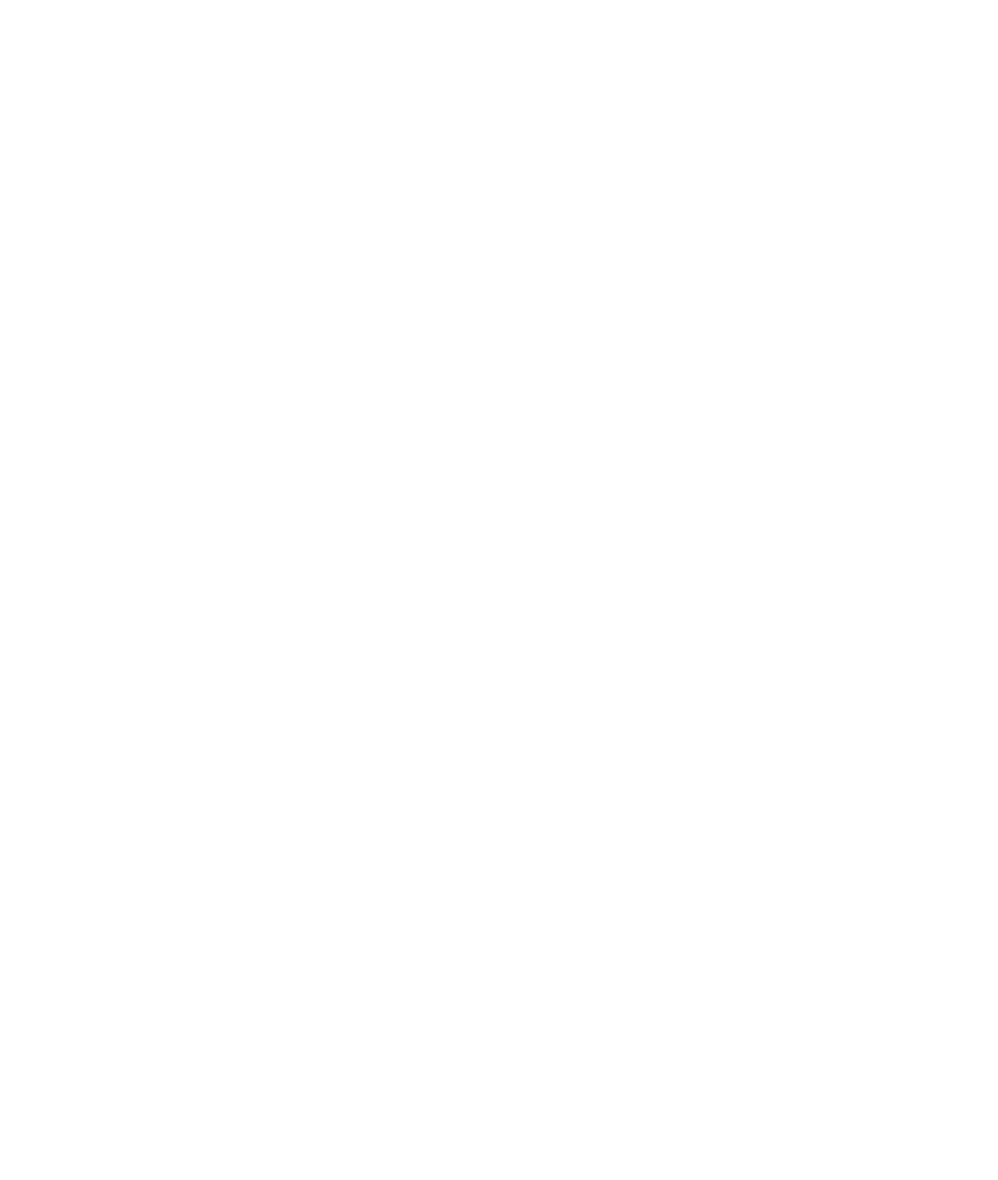
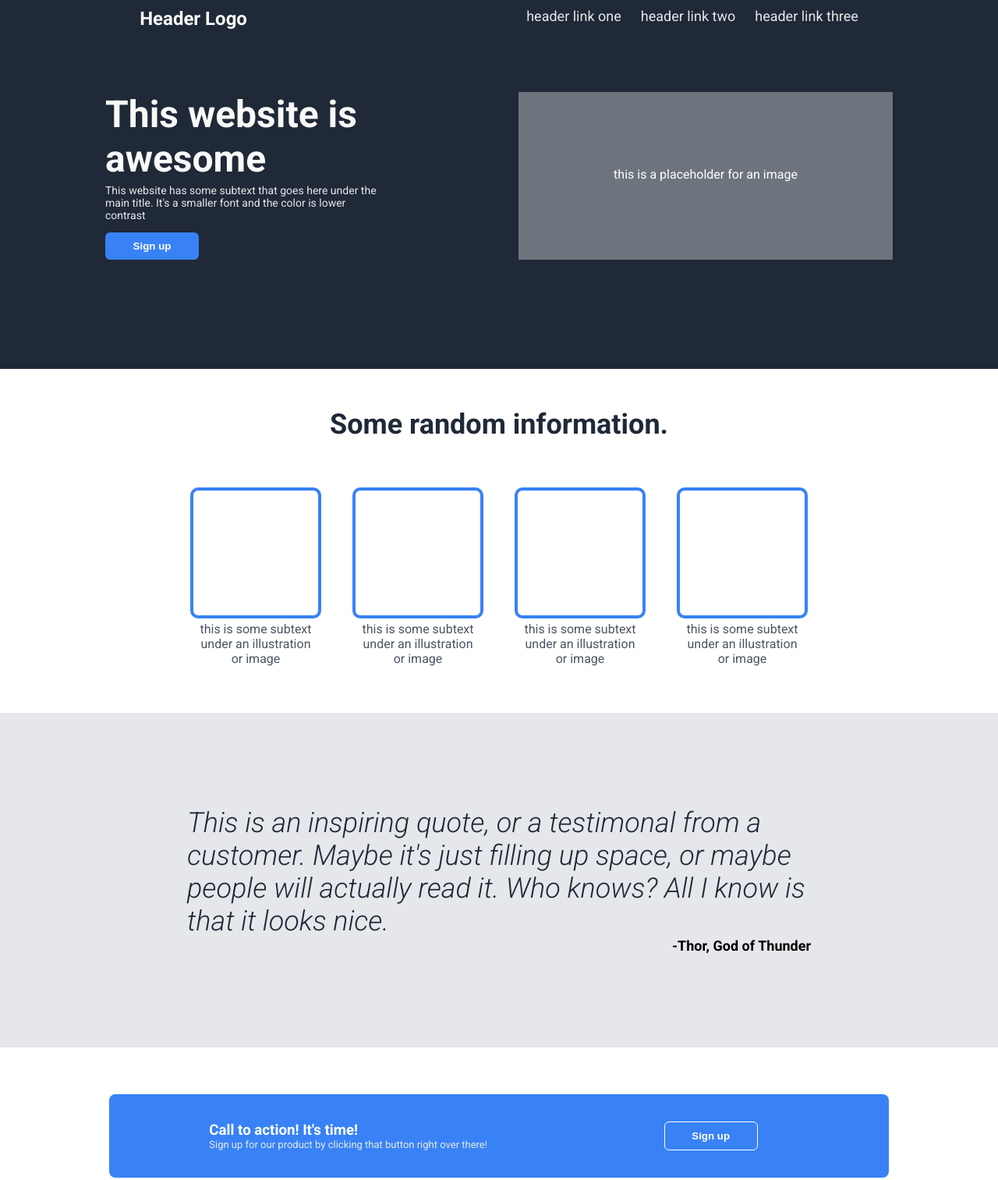
Before and after one commit to Travis959/landing-page, a plain HTML site: page index.html in a window 1280 px wide. Shown: the top 1513 px of the page at 78% size. Before the commit the page ends 800 px from the top, so only its background shows below. Drawn offline with Linux system fonts and the light colour scheme.

Commit message:
Finished Development

```diff
--- a/css/style.css
+++ b/css/style.css
@@ -1,24 +1,160 @@
+body {
+    font-family: 'Roboto', sans-serif;
+    margin:0;
+    padding:0;
+}
+
 .heading{
     background-color: #1F2937;
+    width:100%;
+    padding:0;
+    margin:0;
+    padding:10px 0 60px 0;
+}
+.heading_top{
+    display:flex;
+    justify-content:space-around;
 }
 .heading .logo{
-
+    font-size:24px;
+    color:#F9FAF8;
+    text-align:left;
+    font-weight:bolder;
 }
 .heading h1{
     font-size:48px;
     font-weight:bolder;
     color:#F9FAF8;
+    margin-bottom:-10px;
+    margin-top:0px;
 }
 .heading .nav_links{
-    flex: 1;
+    display:flex;
+    gap:25px;
 }
 .heading .nav_link{
     font-size:18px;
     color:#E5E7EB;
 }
+.heading .heading_info{
+    display:flex;
+    max-width:1010px;
+    margin:80px auto;
+    justify-content:space-between;
+}
 .heading .heading_left{
+    flex:1;
+    max-width:360px;
+}
+.heading .heading_left p{
+    color:#e5e7eb;
+    font-size:14px;
+}
+.heading .heading_right{
+    background-color:#6d747d;
+    flex:1;
+    max-width:480px;
+}
+.heading .heading_right p{
+    color:#fff;
+    text-align:center;
+    line-height:180px;
+}
+button{
+    background-color:#3882F6;
+    display:block;
+    text-align:center;
+    color:#fff;
+    width:120px;
+    border:none;
+    padding:10px;
+    border-radius:6px;
+    font-weight:bold;
+}
+.main {
+    text-align:center;
+    padding:60px;
+    max-width:800px;
+    margin:0 auto;
+}
+.main h2{
+    font-size:36px;
+    font-weight:bolder;
+    color:#1F2937;
+    margin-top:-10px;
+    margin-bottom:60px;
+}
+.main .main_boxes {
+    display:flex;
+    justify-content:center;
+    gap:40px;
+}
+.main .blue_box img{
+    border:4px solid #3882F6;
+    border-radius:10px;
+}
+.main .blue_box p{
+    color:#4b5563;
+    width:150px;
+    margin:0 auto;
+}
+.main2 {
+    background-color:#E5E7EB;
+    padding:120px;
+    margin:0 auto;
+}
+.main2 p.quote {
+    font-size:36px;
+    font-style:italic;
+    font-weight:300;
+    color:#1F2937;
+    max-width:800px;
+    display:block;
+    margin:0 auto;
+}
+.main2 p.author {
+    text-align:right;
+    font-weight:bolder;
+    font-size:18px;
+    max-width:800px;
+    margin:0 auto;
+}
+.ad_banner{
+    padding:60px;
+    margin:0 auto;
+    max-width:1000px;
+}
+.ad_banner .ad_box {
+    background-color:#3882F6;
+    color:#fff;
+    padding:35px;
+    border-radius:8px;
+    margin:0 auto;
+    display:flex;
+    justify-content:space-around;
+}
+.ad_banner .ad_box .ad_left{
 
 }
-.heading .heading_right{
-
+.ad_banner .ad_box .ad_left h3{
+    margin:0;
 }
+.ad_banner .ad_box .ad_left p{
+    margin:0;
+    color:#e5e7eb;
+    font-size:13px;
+}
+.ad_banner .ad_box .ad_right{
+    width:200px;
+}
+.ad_banner .ad_box .ad_right button{
+    margin:0 auto;
+    border:1px solid #fff;
+}
+.footer{
+    background-color:#1F2937;
+    text-align:center;
+    color:#fff;
+    padding:30px;
+    font-size:14px;
+}
--- a/index.html
+++ b/index.html
@@ -5,36 +5,56 @@
     <meta http-equiv="X-UA-Compatible" content="IE=edge">
     <meta name="viewport" content="width=device-width, initial-scale=1.0">
     <title>Landing Page</title>
-    <style src="css/style.css" type="text/css" />
+    <link rel="preconnect" href="https://fonts.googleapis.com">
+    <link rel="preconnect" href="https://fonts.gstatic.com" crossorigin>
+    <link href="https://fonts.googleapis.com/css2?family=Roboto:ital,wght@0,100;0,300;0,400;0,700;0,900;1,100;1,300;1,400;1,900&display=swap" rel="stylesheet">
+    <link rel="stylesheet" href="css/style.css" />
 </head>
 <body>
     <div class="heading">
-        <div class="logo">Header Logo</div>
-        <div class="nav_links">
-            <div class="nav_link">header link one</div>
-            <div class="nav_link">header link two</div>
-            <div class="nav_link">header link three</div>
+        <div class="heading_top">
+            <div class="logo">Header Logo</div>
+            <div class="nav_links">
+                <div class="nav_link">header link one</div>
+                <div class="nav_link">header link two</div>
+                <div class="nav_link">header link three</div>
+            </div>
         </div>
         <div class="heading_info">
             <div class="heading_left">
                 <h1>This website is awesome</h1>
                 <p>This website has some subtext that goes here under the main title. It's a smaller font and the color is lower contrast</p>
-                <button>Sign up</button>
+                <button type="button">Sign up</button>
             </div>
-            <div class="heading_right">this is a placeholder for an image</div>
+            <div class="heading_right">
+                <p>this is a placeholder for an image</p>
+            </div>
         </div>
     </div>
     <div class="main">
         <h2>Some random information.</h2>
         <div class="main_boxes">
-            <div class="blue_box">this is some subtext under an illustration or image</div>
-            <div class="blue_box">this is some subtext under an illustration or image</div>
-            <div class="blue_box">this is some subtext under an illustration or image</div>
-            <div class="blue_box">this is some subtext under an illustration or image</div>
+            <div class="blue_box">
+                <img src="images/blank.png" height="160" width="160" alt="Blank" />
+                <p>this is some subtext under an illustration or image</p>
+            </div>
+            <div class="blue_box">
+                <img src="images/blank.png" height="160" width="160" alt="Blank" />
+                <p>this is some subtext under an illustration or image</p>
+            </div>
+            <div class="blue_box">
+                <img src="images/blank.png" height="160" width="160" alt="Blank" />
+                <p>this is some subtext under an illustration or image</p>
+            </div>
+            <div class="blue_box">
+                <img src="images/blank.png" height="160" width="160" alt="Blank" />
+                <p>this is some subtext under an illustration or image</p>
+            </div>
         </div>
     </div>
     <div class="main2">
-        <em>This is an inspiring quote, or a testimonal from a customer. Maybe it's just filling up space, or maybe people will actually read it. Who knows? All I know is that it looks nice.</em>-Thor, God of Thunder
+        <p class="quote">This is an inspiring quote, or a testimonal from a customer. Maybe it's just filling up space, or maybe people will actually read it. Who knows? All I know is that it looks nice.</q>
+        <p class="author">-Thor, God of Thunder</p>
     </div>
     <div class="ad_banner">
         <div class="ad_box">
@@ -43,7 +63,7 @@
                 <p>Sign up for our product by clicking that button right over there!</p>
             </div>
             <div class="ad_right">
-                <button>Sign up</button>
+                <button type="button">Sign up</button>
             </div>
         </div>
     </div>
```
Also changed, not shown: images/blank.png (added).
